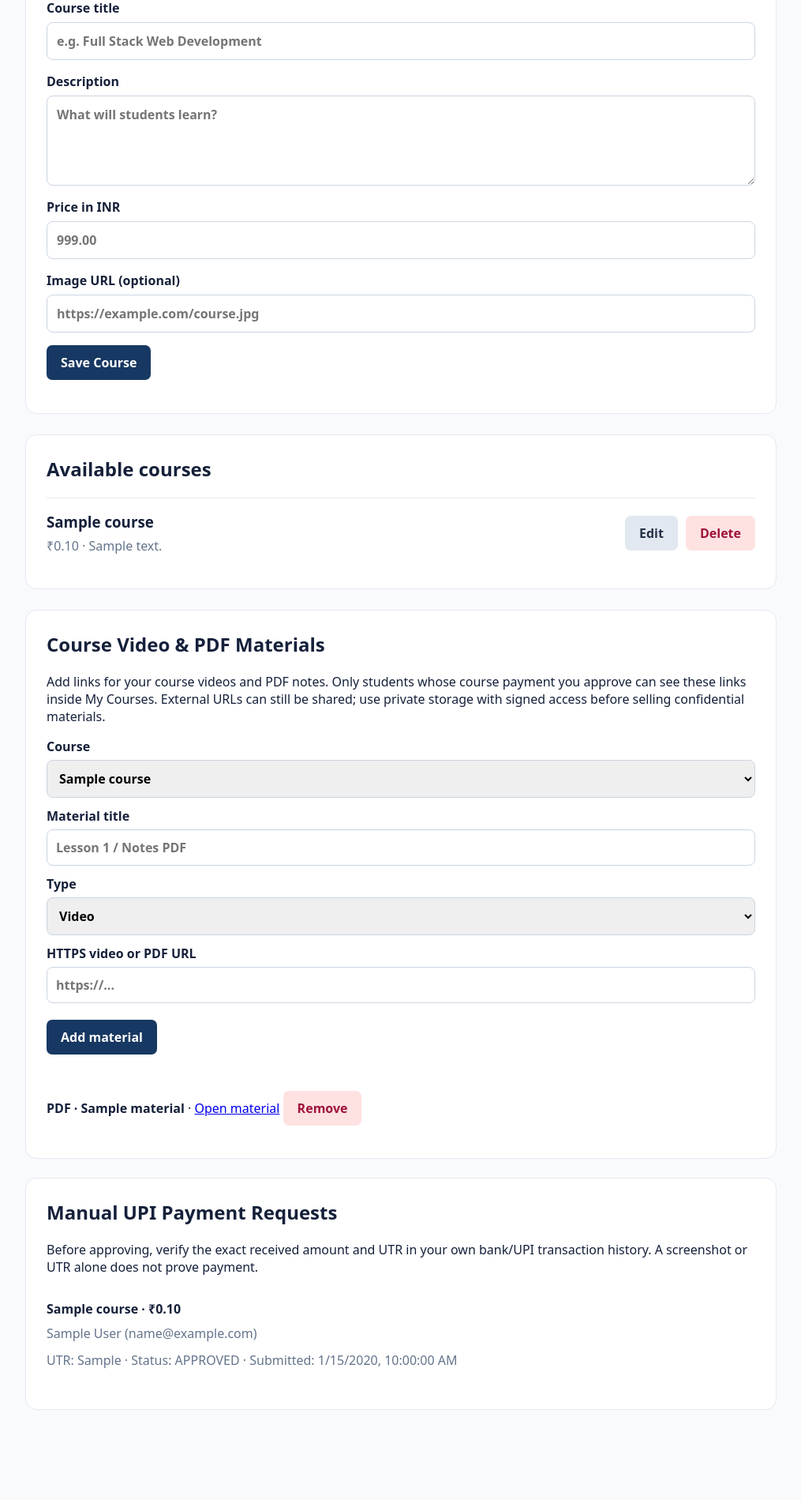
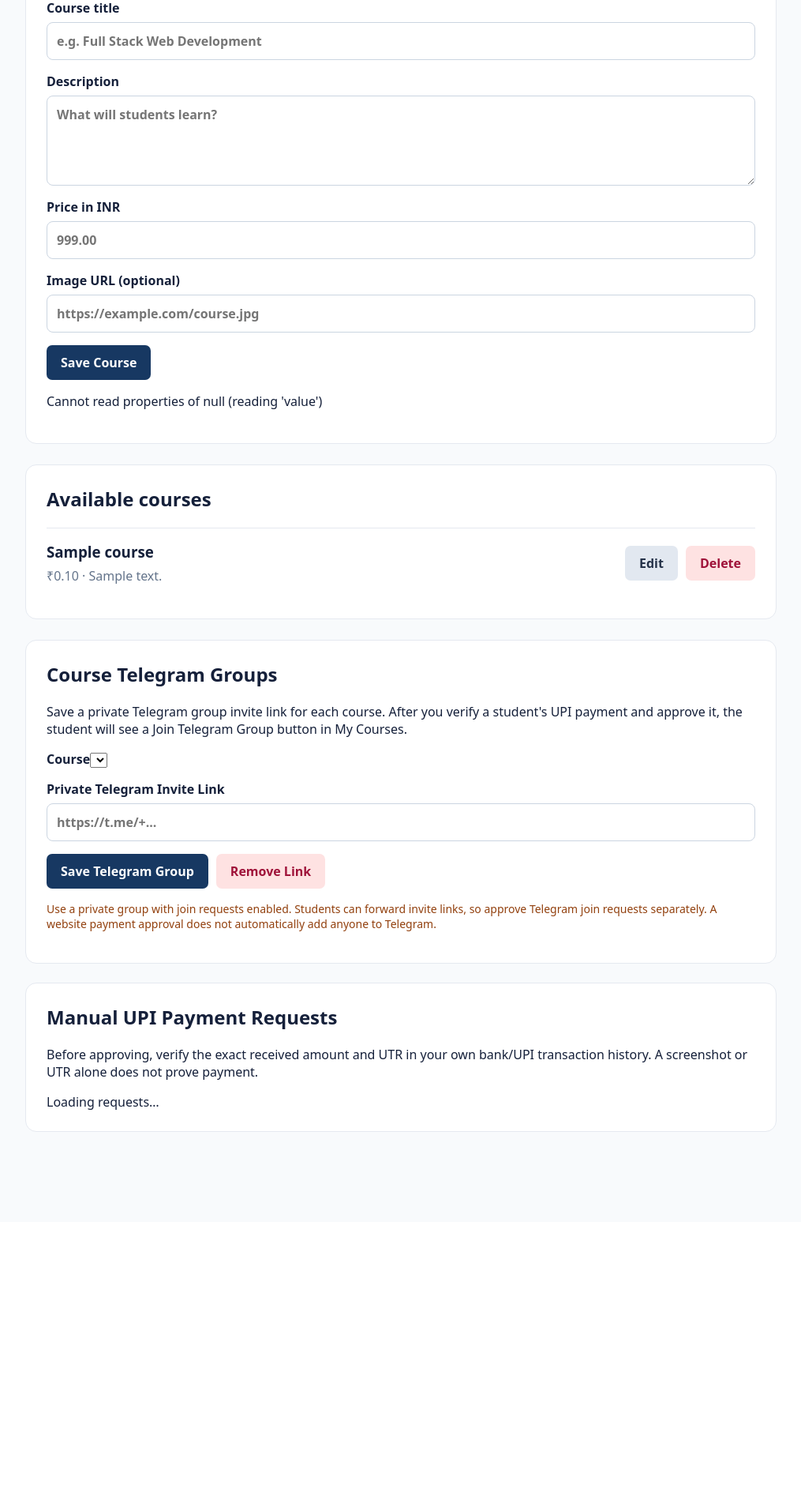
Before and after one commit to sayannandi293-design/Imperial-Education, a Spring Boot app: page /admin.html in a window 1280 px wide. Shown: the part 359-2258 px from the top of the page at 79% size, without its empty margins (132-1147 px from the left). After the commit the page ends 1792 px from the top, so only its background shows below. Run offline with Spring Boot 4, Linux system fonts and the light colour scheme; a user stored in the database is signed in; tables that the repository leaves empty hold one stand-in row (values such as "Sample post"); lists and menus that the app fills with data are empty; some of the project's set-up classes (security, data sources, template engines, error pages and the like) are left out, and stand-ins take their place.

Commit message:
Replace video and PDF materials UI with Telegram group course access

```diff
--- a/src/main/resources/static/admin.html
+++ b/src/main/resources/static/admin.html
@@ -9,13 +9,12 @@
 <div class="actions"><button class="admin-button" type="submit" id="save-btn">Save Course</button><button class="secondary-button" type="button" id="cancel-btn" hidden>Cancel Edit</button></div></form>
 <p id="form-message" role="status" aria-live="polite"></p></section>
 <section class="admin-panel"><h2>Available courses</h2><div id="admin-courses">Loading courses…</div></section>
-<section class="admin-panel"><h2>Course Video & PDF Materials</h2>
-<p>Add links for your course videos and PDF notes. Only students whose course payment you approve can see these links inside My Courses. External URLs can still be shared; use private storage with signed access before selling confidential materials.</p>
-<form id="material-form">
-<label>Course<select id="material-course" required></select></label>
-<label>Material title<input id="material-title" maxlength="150" required placeholder="Lesson 1 / Notes PDF"></label>
-<label>Type<select id="material-type"><option value="VIDEO">Video</option><option value="PDF">PDF</option></select></label>
-<label>HTTPS video or PDF URL<input id="material-url" type="url" required maxlength="2048" placeholder="https://..."></label>
-<button class="admin-button" type="submit">Add material</button>
-</form><p id="material-message" role="status"></p><div id="material-list"></div></section>
+<section class="admin-panel"><h2>Course Telegram Groups</h2>
+<p>Save a private Telegram group invite link for each course. After you verify a student's UPI payment and approve it, the student will see a Join Telegram Group button in My Courses.</p>
+<form id="telegram-form">
+<label>Course<select id="telegram-course" required></select></label>
+<label>Private Telegram Invite Link<input type="url" id="telegram-url" required placeholder="https://t.me/+..." maxlength="512"></label>
+<div class="actions"><button class="admin-button" type="submit">Save Telegram Group</button><button class="danger-button" type="button" id="remove-telegram">Remove Link</button></div>
+</form><p id="telegram-message" role="status"></p><p class="warning-note">Use a private group with join requests enabled. Students can forward invite links, so approve Telegram join requests separately. A website payment approval does not automatically add anyone to Telegram.</p>
+</section>
 <section class="admin-panel" style="margin:24px auto;max-width:1000px"><h2>Manual UPI Payment Requests</h2><p>Before approving, verify the exact received amount and UTR in your own bank/UPI transaction history. A screenshot or UTR alone does not prove payment.</p><p id="payment-message" role="status"></p><div id="payment-requests">Loading requests…</div></section></main><script src="/admin.js"></script></body></html>
```
